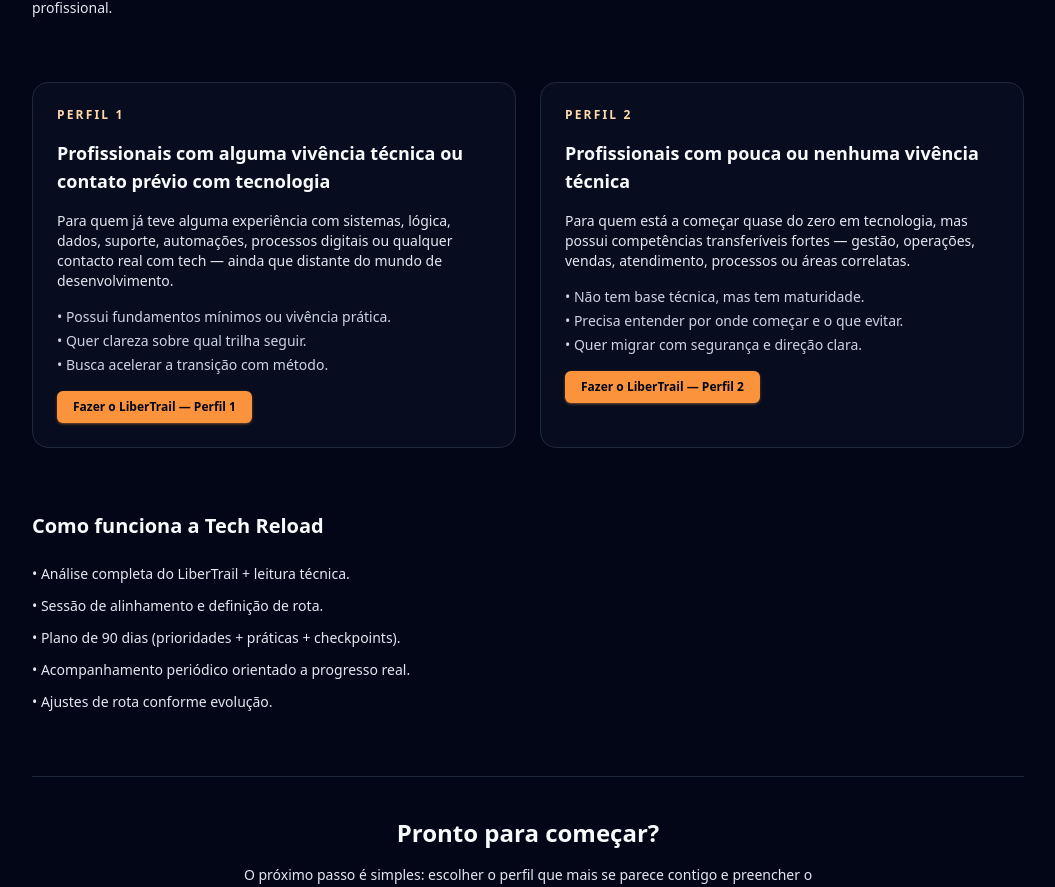
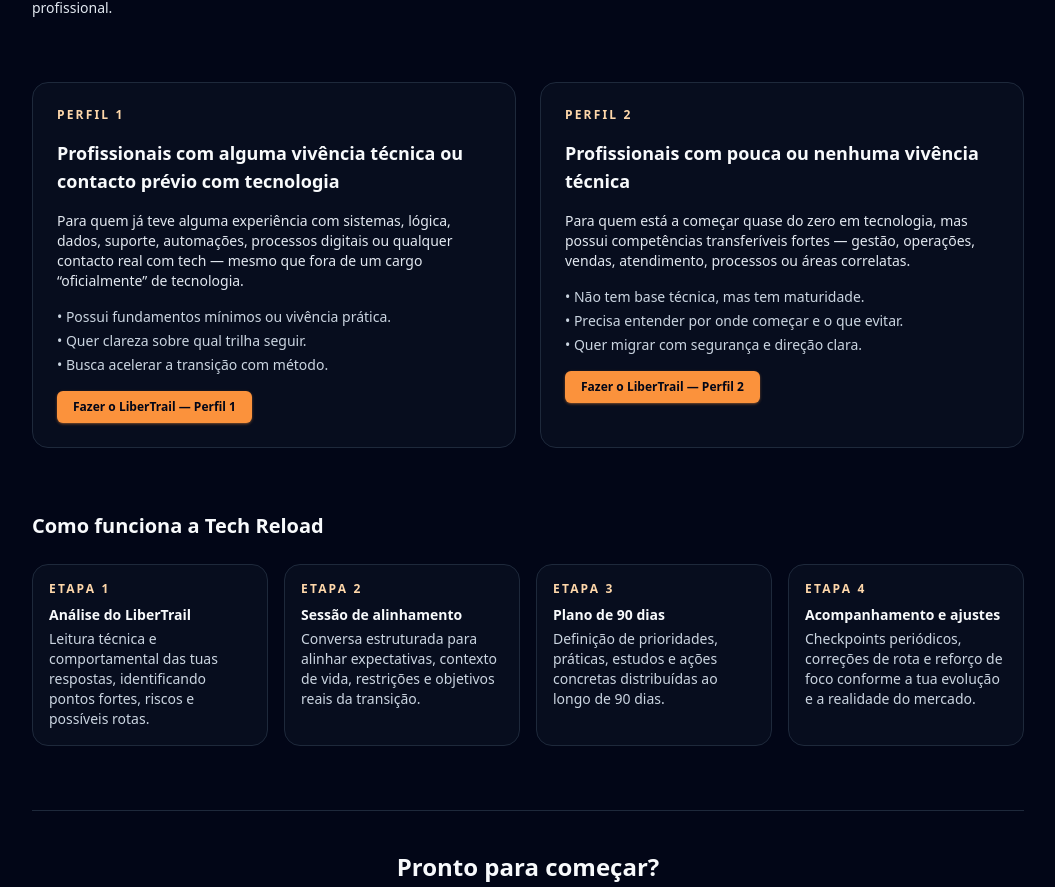
Before and after one commit to libertrendz/libertrendz-site, a Next.js app: page /mentoria in a window 1280 px wide. Shown: the part 993-1880 px from the top of the page, without its empty margins (112-1167 px from the left). Built offline with nearby package versions, Linux system fonts and the light colour scheme.

Commit message:
Atualizar o page.tsx

```diff
--- a/app/mentoria/page.tsx
+++ b/app/mentoria/page.tsx
@@ -3,7 +3,7 @@ import Image from "next/image";
 
 export default function MentoriaPage() {
   return (
-    <main className="min-h-[calc(100vh-5rem)] bg-slate-950 text-slate-50">
+    <main className="min-h[(calc(100vh-5rem))] bg-slate-950 text-slate-50">
       <section className="container-page py-12 lg:py-16 space-y-16">
 
         {/* HERO */}
@@ -89,12 +89,12 @@ export default function MentoriaPage() {
               Perfil 1
             </p>
             <h3 className="text-lg font-semibold text-slate-50">
-              Profissionais com alguma vivência técnica ou contato prévio com tecnologia
+              Profissionais com alguma vivência técnica ou contacto prévio com tecnologia
             </h3>
             <p className="text-sm text-slate-200">
               Para quem já teve alguma experiência com sistemas, lógica, dados,
               suporte, automações, processos digitais ou qualquer contacto real
-              com tech — ainda que distante do mundo de desenvolvimento.
+              com tech — mesmo que fora de um cargo “oficialmente” de tecnologia.
             </p>
             <ul className="mt-2 space-y-1 text-sm text-slate-300">
               <li>• Possui fundamentos mínimos ou vivência prática.</li>
@@ -142,16 +142,66 @@ export default function MentoriaPage() {
           </div>
         </div>
 
-        {/* COMO FUNCIONA A MENTORIA */}
-        <div className="space-y-6 max-w-3xl">
+        {/* COMO FUNCIONA A MENTORIA — EM CARDS */}
+        <div className="space-y-6">
           <h2 className="text-xl font-semibold text-slate-50">Como funciona a Tech Reload</h2>
-          <ul className="space-y-3 text-sm text-slate-200">
-            <li>• Análise completa do LiberTrail + leitura técnica.</li>
-            <li>• Sessão de alinhamento e definição de rota.</li>
-            <li>• Plano de 90 dias (prioridades + práticas + checkpoints).</li>
-            <li>• Acompanhamento periódico orientado a progresso real.</li>
-            <li>• Ajustes de rota conforme evolução.</li>
-          </ul>
+          <div className="grid gap-4 md:grid-cols-2 lg:grid-cols-4">
+            {/* Etapa 1 */}
+            <div className="rounded-2xl border border-slate-800 bg-slate-900/40 p-4 text-sm text-slate-200">
+              <p className="text-xs font-semibold uppercase tracking-[0.18em] text-accent-300">
+                Etapa 1
+              </p>
+              <p className="mt-2 font-semibold text-slate-50">
+                Análise do LiberTrail
+              </p>
+              <p className="mt-1 text-slate-300">
+                Leitura técnica e comportamental das tuas respostas, identificando
+                pontos fortes, riscos e possíveis rotas.
+              </p>
+            </div>
+
+            {/* Etapa 2 */}
+            <div className="rounded-2xl border border-slate-800 bg-slate-900/40 p-4 text-sm text-slate-200">
+              <p className="text-xs font-semibold uppercase tracking-[0.18em] text-accent-300">
+                Etapa 2
+              </p>
+              <p className="mt-2 font-semibold text-slate-50">
+                Sessão de alinhamento
+              </p>
+              <p className="mt-1 text-slate-300">
+                Conversa estruturada para alinhar expectativas, contexto de vida,
+                restrições e objetivos reais da transição.
+              </p>
+            </div>
+
+            {/* Etapa 3 */}
+            <div className="rounded-2xl border border-slate-800 bg-slate-900/40 p-4 text-sm text-slate-200">
+              <p className="text-xs font-semibold uppercase tracking-[0.18em] text-accent-300">
+                Etapa 3
+              </p>
+              <p className="mt-2 font-semibold text-slate-50">
+                Plano de 90 dias
+              </p>
+              <p className="mt-1 text-slate-300">
+                Definição de prioridades, práticas, estudos e ações concretas
+                distribuídas ao longo de 90 dias.
+              </p>
+            </div>
+
+            {/* Etapa 4 */}
+            <div className="rounded-2xl border border-slate-800 bg-slate-900/40 p-4 text-sm text-slate-200">
+              <p className="text-xs font-semibold uppercase tracking-[0.18em] text-accent-300">
+                Etapa 4
+              </p>
+              <p className="mt-2 font-semibold text-slate-50">
+                Acompanhamento e ajustes
+              </p>
+              <p className="mt-1 text-slate-300">
+                Checkpoints periódicos, correções de rota e reforço de foco
+                conforme a tua evolução e a realidade do mercado.
+              </p>
+            </div>
+          </div>
         </div>
 
         {/* CTA FINAL */}
```
